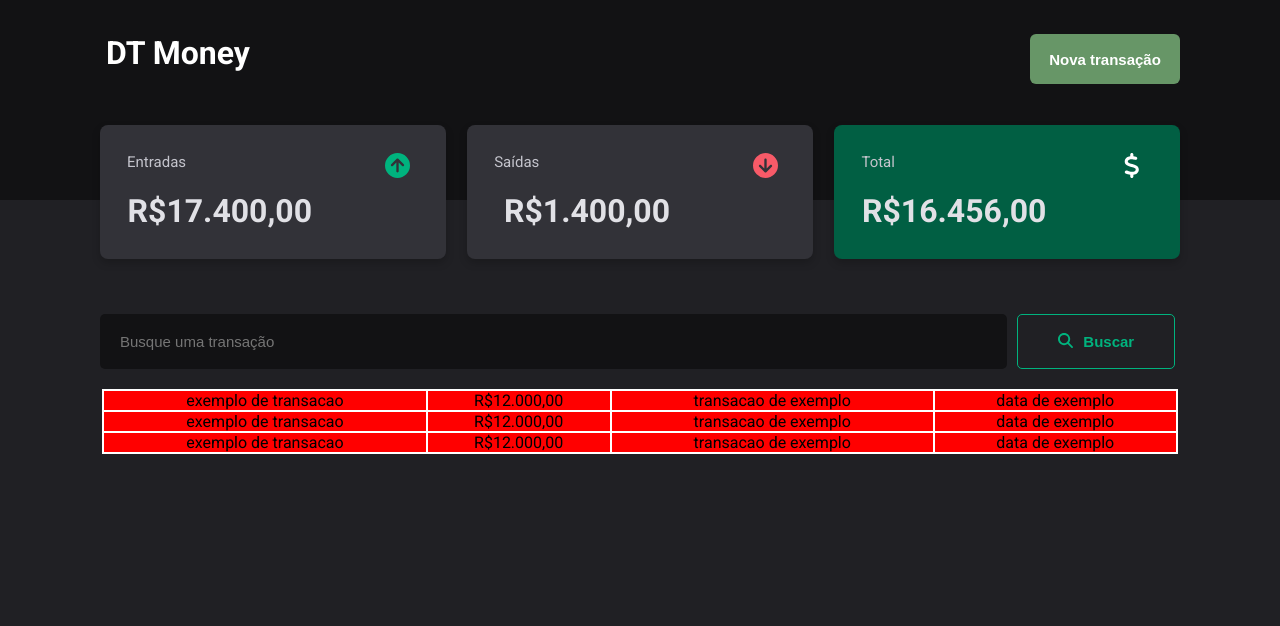
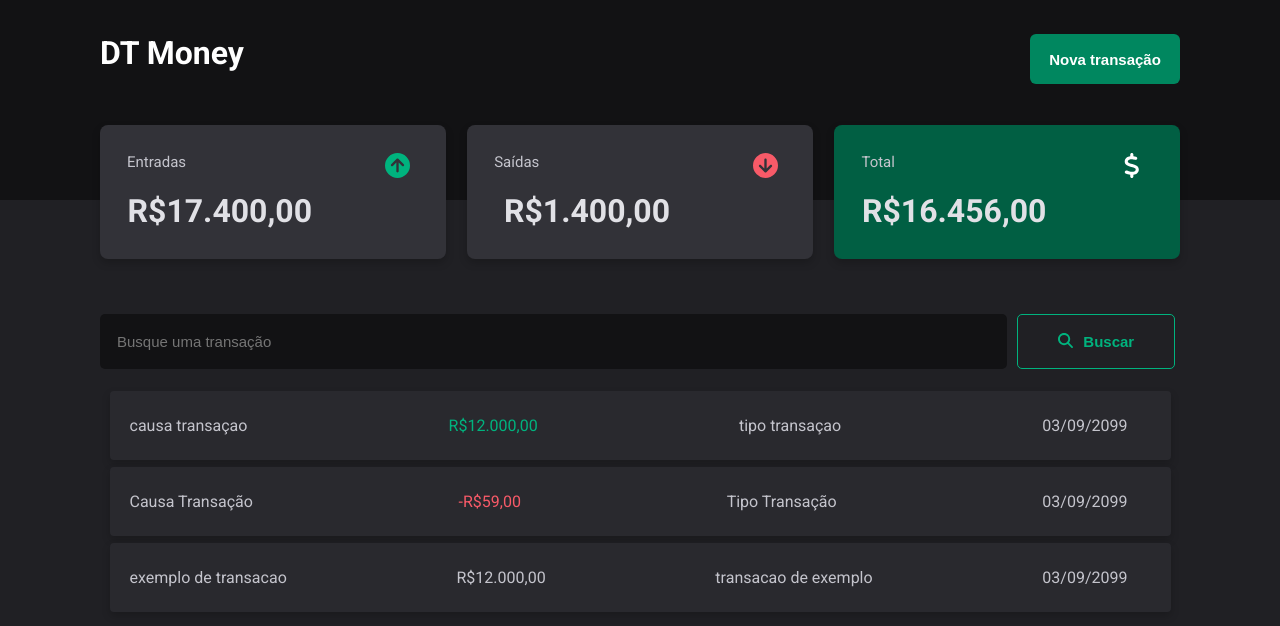
Before and after one commit to iTzGustavoRocha/projeto-dtmoney, a React (Vite) app: page / in a window 1280 px wide. Shown: the top 626 px of the page. Built offline with nearby package versions, Linux system fonts and the light colour scheme.

Commit message:
estilizacao tabela de transacoes e funcao hover botoes

```diff
--- a/src/DTMoney.css
+++ b/src/DTMoney.css
@@ -27,13 +27,13 @@ div.header{
 h1.DTMoney{
     flex: 20px;
     color: rgb(255, 255, 255);
-    margin-left: 106px;
+    margin-left: 100px;
     margin-top: 34px;
 }
 
 .BotaoNovaTransacao{
     color: white;
-    background: rgb(103, 150, 103);
+    background: #00875f;
     height: 50px;
     width: 150px;
     margin-top: 34px;
@@ -47,6 +47,11 @@ h1.DTMoney{
     align-items:center ;
 
 
+}
+
+.BotaoNovaTransacao:hover{
+    background: #00b37e;
+    cursor: pointer;
 }
 
 .movimentacoes{
@@ -207,7 +212,7 @@ input{
     font-size: 15px;
     width: 100%;
     background: #121214;
-    padding-left: 20px;
+    padding-left: 17px;
     border: none;
     border-style: none;
     border-radius: 5px;
@@ -230,24 +235,47 @@ input{
     justify-content: center;
     gap: 10px;
 
+}
 
-
+.botaoBuscarTransacao:hover{
+    background: #00b37e;
+    color: #ffffff;
 }
 
 
 
 table{
-    background: #ffffff;
+
+    display:inline-flexbox;
     margin: auto;
     margin-top: 20px;
-    height: 60px;
-    width: 84%;
+    height:90%;
+    width: 1065px;
+    border-radius: 7px;
+
 
 }
 
 tr{
-    background: red;
-    text-align:center;
+    background: #29292e;
+    color: #C4C4CC;
+    display:flex;
+    padding:25px 43px;
+    padding-left: 20px;
+    justify-content: space-between;
+    margin-bottom: 7px;
+    border-radius: 4px;
+    box-shadow: 0 4px 8px rgb(0, 0, 0, 0.2);
+}
 
+td.causaTransacao{
 
 }
+
+td.valorTransacaoEntrada{
+    color: #00b37e;
+}
+
+td.valorTransacaoSaida{
+    color: #f75a68;
+}
--- a/src/DTMoney.jsx
+++ b/src/DTMoney.jsx
@@ -53,22 +53,22 @@ function DTMoney(){
             <div className="ListaTransacoes">
                 <table className="tabelaTransacoes">
                     <tr className="itemTabelaTransacao">
-                        <td className="causaTransacao">exemplo de transacao</td>
-                        <td className="valorTransacao"> R$12.000,00</td>
-                        <td className="tipoTransacao">transacao de exemplo</td>
-                        <td className="dataTransacao">data de exemplo</td>
+                        <td className="causaTransacao">causa transaçao</td>
+                        <td className="valorTransacaoEntrada"> R$12.000,00</td>
+                        <td className="tipoTransacao">tipo transaçao</td>
+                        <td className="dataTransacao">03/09/2099</td>
+                    </tr>
+                    <tr>
+                        <td className="causaTransacao">Causa Transação</td>
+                        <td className="valorTransacaoSaida"> -R$59,00</td>
+                        <td className="tipoTransacao">Tipo Transação</td>
+                        <td className="dataTransacao">03/09/2099</td>
                     </tr>
                     <tr>
                         <td className="causaTransacao">exemplo de transacao</td>
                         <td className="valorTransacao"> R$12.000,00</td>
                         <td className="tipoTransacao">transacao de exemplo</td>
-                        <td className="dataTransacao">data de exemplo</td>
-                    </tr>
-                    <tr>
-                        <td className="causaTransacao">exemplo de transacao</td>
-                        <td className="valorTransacao"> R$12.000,00</td>
-                        <td className="tipoTransacao">transacao de exemplo</td>
-                        <td className="dataTransacao">data de exemplo</td>
+                        <td className="dataTransacao">03/09/2099</td>
                     </tr>
                 </table>
 
```
